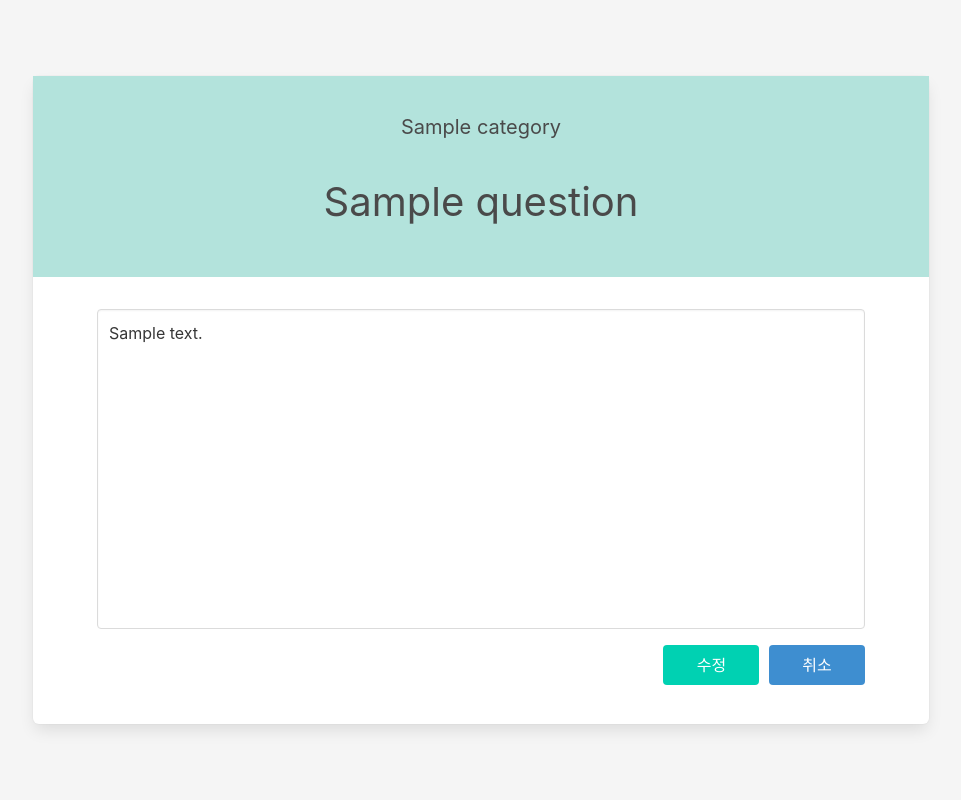
After one commit to JunPyo0117/jungle-first-Project, a Flask app: template templates/editor.html in a window 1280 px wide. The commit adds this page. Shown: the whole page, without its empty margins (159-1120 px from the left). Run offline with Flask 3, Linux system fonts and the light colour scheme; the template is opened without the code that fills it: most values are stand-ins (such as "Sample title", 1, 10 or a date in 2020).

Commit message:
myAnswers, edit

```diff
--- a/app.py
+++ b/app.py
@@ -238,6 +238,31 @@ def saveNewAnswer(payload):
          'content': answer_content})
     return redirect(url_for('study'))
 
+# 답변 수정 페이지
+@app.route('/answers/<answer_id>', methods=['GET'])
+@token_required
+def editPage(payload, answer_id):
+    my_id = payload['user_id']
+    answer = answers.find_one({'_id':ObjectId(answer_id)})
+    question = questions.find_one({'_id':ObjectId(answer['question_id'])})
+    writer_id = answer['writer_id']
+    if (my_id != writer_id):        # 사용자 != 작성자
+        return redirect(url_for('myStudy'))
+
+    return render_template('editor.html', question = question, answer = answer)
+
+# 수정 값 저장
+@app.route('/answers/<answer_id>', methods=['POST'])
+@token_required
+def edit(payload, answer_id):
+    answer_content = request.form.get('answer')
+    question_id = request.form.get('question_id')
+
+    if answer_content is None or answer_content.replace(" ", "") == "":
+        return redirect(url_for('orderAnswer', mine=True, question_id=question_id))
+
+    answers.update_one({'_id': ObjectId(answer_id)}, {'$set' : {'content': answer_content, 'updated_at': datetime.datetime.now()}})
+    return redirect(url_for('orderAnswer', mine=True, question_id=question_id))
 
 # 내 학습 목록
 @app.route('/mystudy', methods=['GET'])
@@ -283,11 +308,13 @@ def myStudy(payload):
                            answers=combined_data)
 
 
-# 다른 사람의 답변 보기
-@app.route('/order_answer', methods=['GET'])
+# 답변 보기
+@app.route('/questions/<question_id>/answers', methods=['GET'])
 @token_required
-def orderAnswer(payload):
-    question_id = request.args.get('question_id')
+def orderAnswer(payload, question_id):
+    # question_id = request.args.get('question_id')
+    my_id = payload['user_id']
+
     if not question_id:
         return redirect(url_for('myStudy'))
 
@@ -296,13 +323,20 @@ def orderAnswer(payload):
     if not question:
         return redirect(url_for('myStudy'))
 
-    # 해당 문제의 모든 답변 가져오기
-    all_answers = list(answers.find({'question_id': question_id}))
+    mine = request.args.get('mine') == 'true'
+    if mine:
+        all_answers  = list(answers.find({'question_id': question_id, 'writer_id': my_id}))
+        print(all_answers)
+    else:
+        all_answers = list(answers.find({'question_id': question_id}))
 
     # 각 답변의 작성자 정보와 좋아요 여부 가져오기
     for answer in all_answers:
         writer = users.find_one({'_id': ObjectId(answer['writer_id'])})
         answer['writer_nickname'] = writer['nickname'] if writer else '알 수 없음'
+
+        # 수정 버튼 표시 여부
+        answer['editable'] = (answer['writer_id'] == my_id)
 
         # 현재 사용자가 이 답변에 좋아요를 눌렀는지 확인
         answer['is_liked'] = bool(likes.find_one({
--- /dev/null
+++ b/templates/editor.html
@@ -0,0 +1,89 @@
+<!DOCTYPE html>
+<html lang="ko">
+<head>
+    <meta charset="UTF-8"/>
+    <meta name="viewport" content="width=device-width, initial-scale=1.0"/>
+    <link rel="stylesheet" href="https://cdn.jsdelivr.net/npm/bulma@0.9.4/css/bulma.min.css">
+    <link rel="stylesheet" href="https://cdnjs.cloudflare.com/ajax/libs/font-awesome/6.0.0/css/all.min.css">
+    <title>학습하기 | CS 백지 노트</title>
+    <style>
+
+        body {
+            width: 100vw;
+            height: 100vh;
+            overflow: hidden;
+            display: flex;
+            flex-direction: column;
+            align-items: center;
+            justify-content: center;
+        }
+
+        .box {
+            width: 70vw;
+            padding: 0;
+            display: flex;
+            flex-direction: column;
+            align-items: center;
+            justify-content: center;
+        }
+
+        .question-wrapper {
+            width: 100%;
+            padding: 1.6em;
+            background-color: #B3E3DC;
+        }
+
+        .box h1, .box h3 {
+            padding: 0.5em 2em;
+            text-align: center;
+        }
+
+        form {
+            display: flex;
+            flex-direction: column;
+        }
+
+        .textarea {
+            margin-top: 2em;
+            width: 60vw;
+            max-width: 80em;
+            min-width: 20em;
+            height: 40vh;
+            resize: none;
+        }
+
+        .button-wrapper {
+            display: flex;
+            justify-content: end;
+        }
+
+        button, a {
+            width: 6em;
+            height: 2.4em;
+            margin: 1em 0em 2.4em 0.6em;
+            outline: none;
+            color: white;
+            font-size: 1em;
+            border: none;
+            border-radius: 0.2em;
+        }
+
+    </style>
+</head>
+<body class="has-background-light">
+<section class="box">
+    <div class="question-wrapper">
+        <h3 class="is-size-5">{{question.category}}</h3>
+        <h1 class="is-size-2">{{question.question}}</h1>
+    </div>
+    <form id="answerForm" method="post" action="{{url_for('edit', answer_id = answer._id)}}">
+        <textarea id="answer" name="answer" class="textarea">{{answer.content}}</textarea>
+        <input type="hidden" id="question_id" name="question_id" value="{{question._id}}">
+        <div class="button-wrapper">
+            <button class="button is-primary" type="submit">수정</button>
+            <a href="javascript:window.history.back();" class="button is-info" type="button">취소</a>
+        </div>
+    </form>
+</section>
+</body>
+</html>
--- a/templates/my_study.html
+++ b/templates/my_study.html
@@ -65,7 +65,7 @@
                                 {% endif %}
                             </td>
                             <td>
-                                <a href="#" class="button is-small is-info">
+                                <a href="{{url_for('orderAnswer', question_id=answer.question._id,  mine='true')}}" class="button is-small is-info">
                                     <span class="icon">
                                         <i class="fas fa-eye"></i>
                                     </span>
```
Also changed, not shown: templates/order_answer.html (+13 -4 lines).
